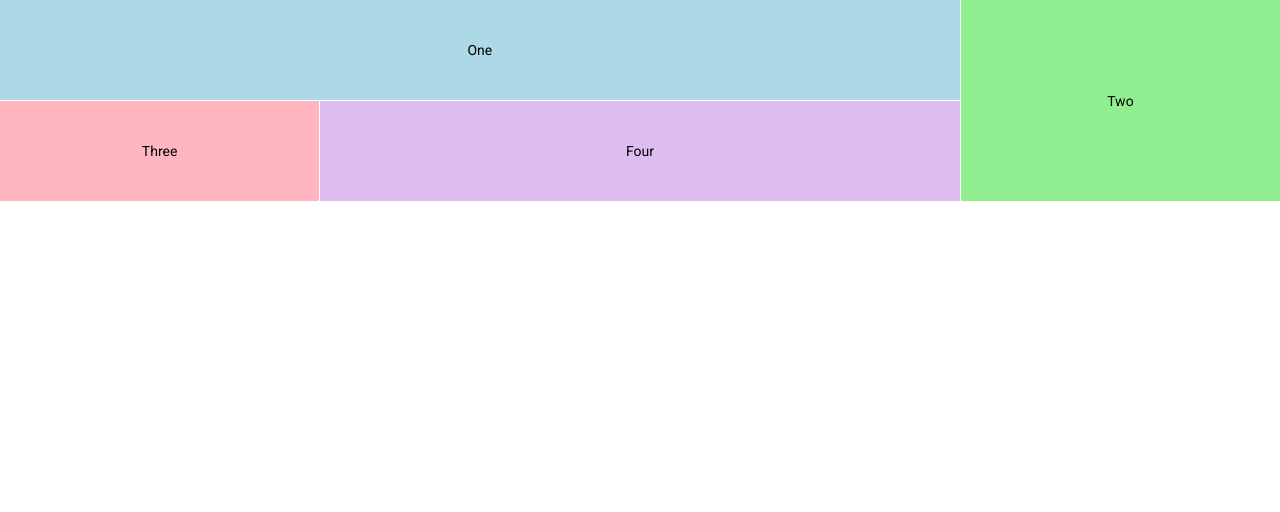
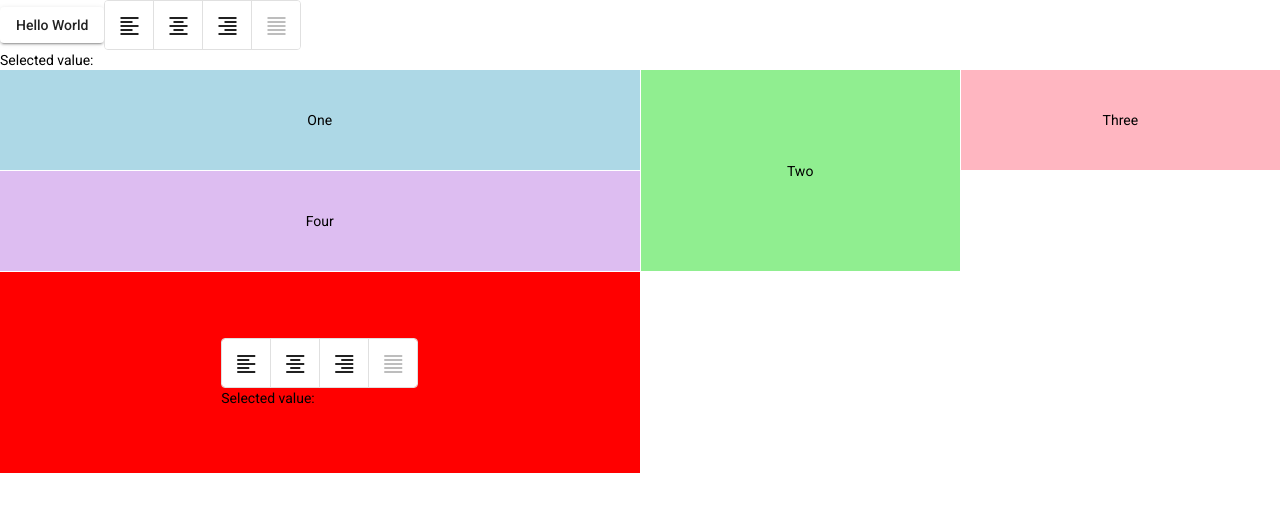
Before and after one commit to ahmedallani/testangular, an Angular app: page / in a window 1280 px wide. Shown: the top 512 px of the page. Built offline with nearby package versions, Linux system fonts and the light colour scheme.

Commit message:
grid test

```diff
--- a/src/app/app.component.html
+++ b/src/app/app.component.html
@@ -1,3 +1,3 @@
-<!-- <button mat-raised-button>Hello World</button> -->
-<!-- <app-buttontoggles></app-buttontoggles> -->
+<button mat-raised-button>Hello World</button>
+<app-buttontoggles></app-buttontoggles>
 <app-grid-list></app-grid-list>
--- a/src/app/grid-list/grid-list.component.html
+++ b/src/app/grid-list/grid-list.component.html
@@ -3,4 +3,7 @@
         [style.background]="tile.color">
         {{tile.text}}
     </mat-grid-tile>
+    <mat-grid-tile  [colspan]="2" [rowspan]="2" [style.background]="'red'">
+        <app-buttontoggles></app-buttontoggles>
+    </mat-grid-tile>
 </mat-grid-list>
--- a/src/app/grid-list/grid-list.component.ts
+++ b/src/app/grid-list/grid-list.component.ts
@@ -13,7 +13,7 @@ export interface Tile {
 })
 export class GridListComponent implements OnInit {
   tiles: Tile[] = [
-    {text: 'One', cols: 3, rows: 1, color: 'lightblue'},
+    {text: 'One', cols: 2, rows: 1, color: 'lightblue'},
     {text: 'Two', cols: 1, rows: 2, color: 'lightgreen'},
     {text: 'Three', cols: 1, rows: 1, color: 'lightpink'},
     {text: 'Four', cols: 2, rows: 1, color: '#DDBDF1'},
```
